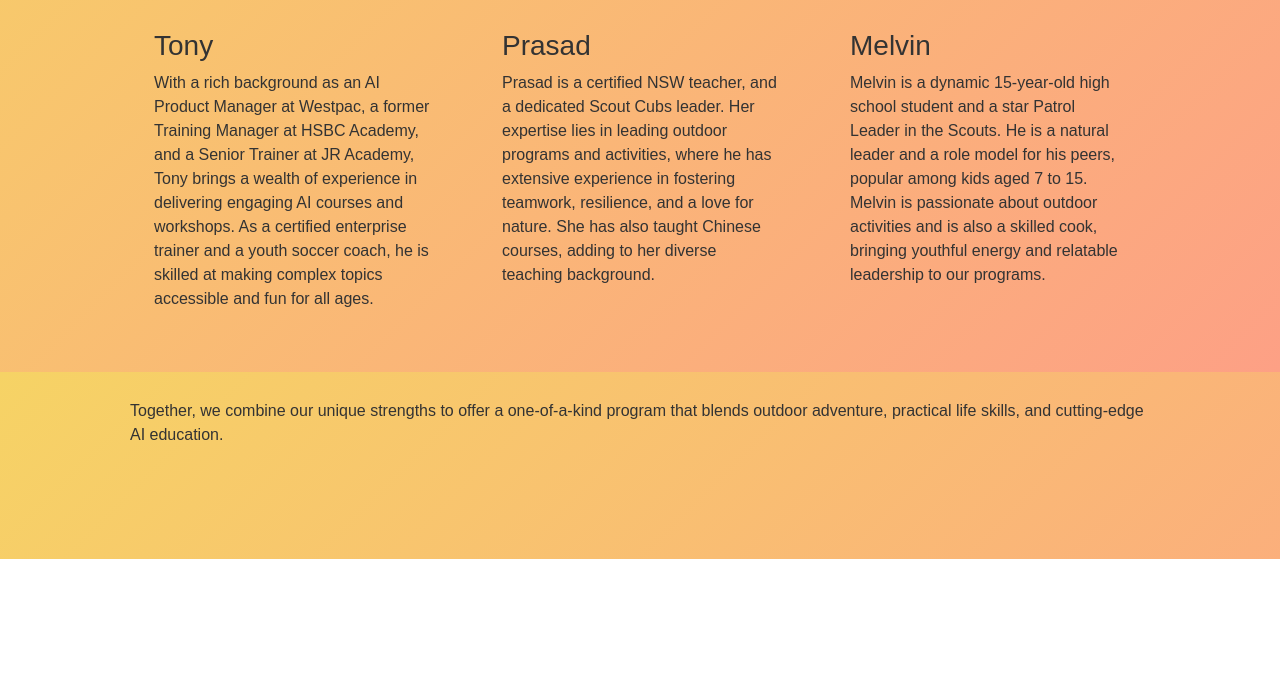
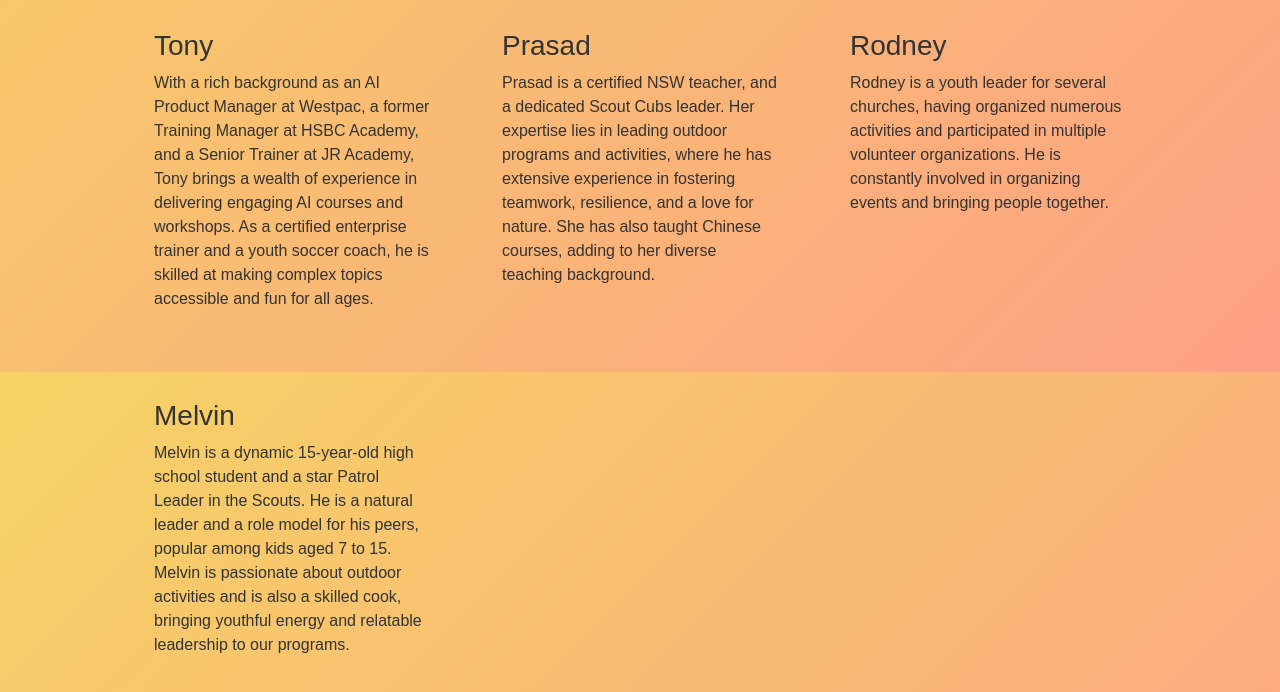
Before and after one commit to dorjear/dorjear.github.io, a plain HTML site: page about.html in a window 1280 px wide. Shown: the part 428-1120 px from the top of the page. Before the commit the page ends 987 px from the top, so only its background shows below. Drawn offline with nearby package versions, Linux system fonts and the light colour scheme.

Commit message:
add rodney

```diff
--- a/about.html
+++ b/about.html
@@ -63,6 +63,12 @@
                 </div>
                 <div class="col-md-4 mb-4">
                     <div class="glass-card p-4 h-100">
+                        <h3>Rodney</h3>
+                        <p>Rodney is a youth leader for several churches, having organized numerous activities and participated in multiple volunteer organizations. He is constantly involved in organizing events and bringing people together.</p>
+                    </div>
+                </div>
+                <div class="col-md-4 mb-4">
+                    <div class="glass-card p-4 h-100">
                         <h3>Melvin</h3>
                         <p>Melvin is a dynamic 15-year-old high school student and a star Patrol Leader in the Scouts. He is a natural leader and a role model for his peers, popular among kids aged 7 to 15. Melvin is passionate about outdoor activities and is also a skilled cook, bringing youthful energy and relatable leadership to our programs.</p>
                     </div>
```
Also changed, not shown: programs-details.html (+1 -1 lines).
